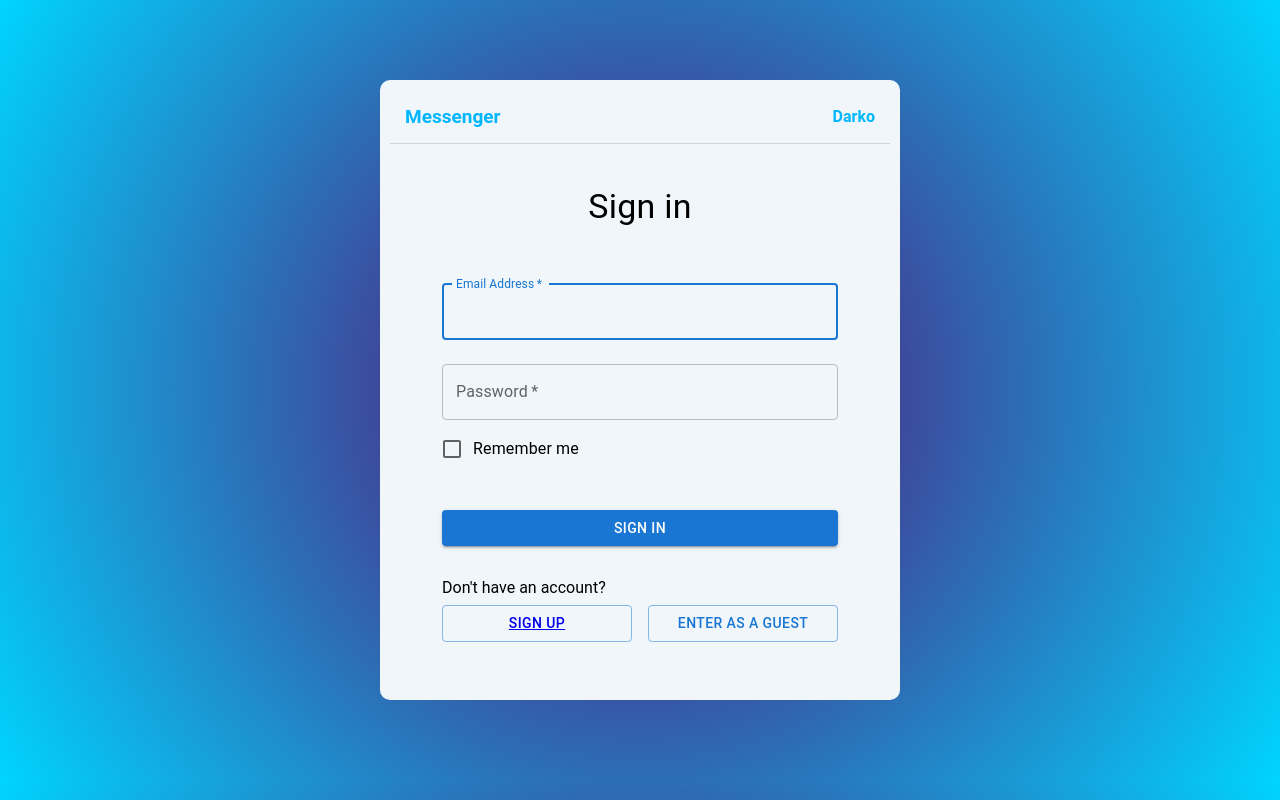
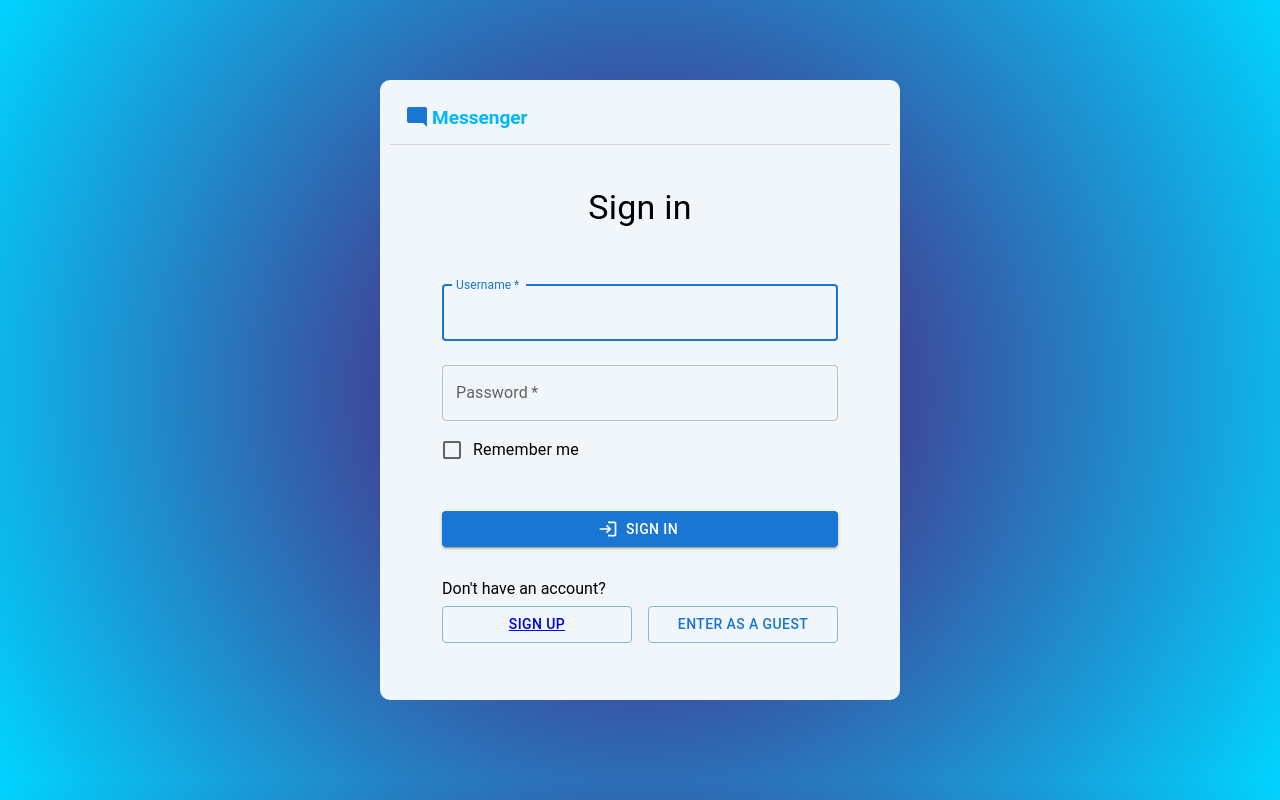
Before and after one commit to darko-14/messenger, a React (Create React App) app in the folder client/: page /login in a window 1280 px wide. Built offline with nearby package versions, Linux system fonts and the light colour scheme.

Commit message:
UI changes

```diff
--- a/client/package.json
+++ b/client/package.json
@@ -4,6 +4,7 @@
   "private": true,
   "dependencies": {
     "@emotion/styled": "^11.11.0",
+    "@mui/icons-material": "^5.14.19",
     "@mui/material": "^5.14.20",
     "@testing-library/jest-dom": "^5.17.0",
     "@testing-library/react": "^13.4.0",
--- a/client/src/App.tsx
+++ b/client/src/App.tsx
@@ -1,66 +1,115 @@
-import React from "react"
-import { Routes, Route, Navigate } from 'react-router-dom'
-import Login from "./pages/Auth/Login"
-import Register from "./pages/Auth/Register"
-import Menu from "./pages/Menu/Menu"
-import Chat from "./pages/Chat/Chat"
-import { UserType } from "./types/types"
-import UserContext from "./context/UserContext"
-import './styles/style.scss'
+import React from "react";
+import { Routes, Route, Navigate } from "react-router-dom";
+import Login from "./pages/Auth/Login";
+import Register from "./pages/Auth/Register";
+import Menu from "./pages/Menu/Menu";
+import Chat from "./pages/Chat/Chat";
+import { UserType } from "./types/types";
+import UserContext from "./context/UserContext";
+import "./styles/style.scss";
+import ModeCommentIcon from "@mui/icons-material/ModeComment";
+import LogoutIcon from "@mui/icons-material/Logout";
 
-type PropsType = {}
+type PropsType = {};
 
 type StateType = {
-  user: any
-}
+  user: any;
+};
 
 class App extends React.Component<PropsType, StateType> {
-
-  private fakeUser: UserType
+  private fakeUser: UserType;
 
   constructor(props: any) {
-    super(props)
+    super(props);
     this.state = {
-      user: null
-    }
+      user: null,
+    };
 
     this.fakeUser = {
       username: "Darko",
-        isAdmin: true
+      isAdmin: true,
+    };
   }
 
-  }
+  registerUser = ({
+    username,
+    password,
+  }: {
+    username: string;
+    password: string;
+  }) => {
+    alert("register:" + username);
+  };
 
-  registerUser = () => {}
+  enterAsGuest = () => {
+    alert("hello guest");
+  };
+
+  login = ({ username, password }: { username: string; password: string }) => {
+    alert("login:" + username);
+  };
+
+  logout = () => {
+    alert("logged out");
+    this.setState({ user: null });
+    // remove from localstorage
+  };
 
   render(): React.ReactNode {
     return (
       <div className="app">
         <div className="header">
-            <div className="logo">Messenger</div>
+          <div className="logo">
+            <ModeCommentIcon color="primary" />
+            <div>Messenger</div>
+          </div>
+
+          {this.state.user ? (
+            <div className="space-between">
+              <LogoutIcon
+                color="primary"
+                sx={{ cursor: "pointer" }}
+                onClick={this.logout}
+              />
               <div className="user">{this.fakeUser.username}</div>
             </div>
+          ) : (
+            <></>
+          )}
+        </div>
         <div className="main">
-            {
-              !this.state.user ?
+          {!this.state.user ? (
             <Routes>
-                {!this.state.user && <Route path="*" element={<Navigate replace to="/login" />}/>}
-                <Route path="/login" element={<Login />}/>
-                <Route path="/register" element={<Register registerUser={this.registerUser}/>}/>
-              </Routes> :
+              {!this.state.user && (
+                <Route path="*" element={<Navigate replace to="/login" />} />
+              )}
+              <Route
+                path="/login"
+                element={
+                  <Login
+                    enterAsGuest={this.enterAsGuest}
+                    login={this.enterAsGuest}
+                  />
+                }
+              />
+              <Route
+                path="/register"
+                element={<Register registerUser={this.registerUser} />}
+              />
+            </Routes>
+          ) : (
             <UserContext.Provider value={this.fakeUser}>
               <Routes>
-                  <Route path="*" element={<Navigate replace to="/menu" />}/>
-                  <Route path="/menu" element={<Menu />}/>
-                  <Route path="/chat" element={<Chat />}/>
+                <Route path="*" element={<Navigate replace to="/menu" />} />
+                <Route path="/menu" element={<Menu />} />
+                <Route path="/chat" element={<Chat />} />
               </Routes>
             </UserContext.Provider>
-            }
+          )}
         </div>
       </div>
-      )
+    );
+  }
 }
 
-}
-
-export default App
+export default App;
--- a/client/src/pages/Auth/Login.tsx
+++ b/client/src/pages/Auth/Login.tsx
@@ -1,8 +1,8 @@
 import React from "react";
 import { Link } from "react-router-dom";
+import LoginIcon from "@mui/icons-material/Login";
 import {
   Container,
-  CssBaseline,
   Box,
   Typography,
   TextField,
@@ -12,10 +12,38 @@ import {
   Grid,
 } from "@mui/material";
 
-class Login extends React.Component {
-  handleSubmit = () => {};
+type PropTypes = {
+  enterAsGuest: () => void;
+  login: ({
+    username,
+    password,
+  }: {
+    username: string;
+    password: string;
+  }) => void;
+};
 
-  enterAsGuest = () => {};
+type StateTypes = {
+  username: string;
+  password: string;
+};
+
+class Login extends React.Component<PropTypes, StateTypes> {
+  constructor(props: PropTypes) {
+    super(props);
+    this.state = {
+      username: "",
+      password: "",
+    };
+  }
+
+  handleSubmit = () => {
+    this.props.login(this.state);
+  };
+
+  enterAsGuest = () => {
+    this.props.enterAsGuest();
+  };
 
   render(): React.ReactNode {
     return (
@@ -32,31 +60,24 @@ class Login extends React.Component {
             Sign in
           </Typography>
 
-          <Box
-            component="form"
-            onSubmit={this.handleSubmit}
-            noValidate
-            sx={{ mt: 5 }}
-          >
+          <Box sx={{ mt: 5 }}>
             <TextField
+              value={this.state.username}
+              onChange={(e) => this.setState({ username: e.target.value })}
               margin="normal"
               required
               fullWidth
-              id="email"
-              label="Email Address"
-              name="email"
-              autoComplete="email"
+              label="Username"
               autoFocus
             />
             <TextField
+              value={this.state.password}
+              onChange={(e) => this.setState({ password: e.target.value })}
               margin="normal"
               required
               fullWidth
-              name="password"
               label="Password"
               type="password"
-              id="password"
-              autoComplete="current-password"
             />
             <FormControlLabel
               control={<Checkbox value="remember" color="primary" />}
@@ -67,20 +88,18 @@ class Login extends React.Component {
               type="submit"
               fullWidth
               variant="contained"
+              onClick={this.handleSubmit}
               sx={{ mt: 5, mb: 4 }}
+              startIcon={<LoginIcon />}
             >
               Sign In
             </Button>
-
+          </Box>
+        </Box>
         <div>Don't have an account?</div>
         <Grid container mb={2} gap={2}>
           <Grid item xs>
-                <Button
-                  onClick={this.enterAsGuest}
-                  fullWidth
-                  variant="outlined"
-                  sx={{ mt: 1, mb: 4 }}
-                >
+            <Button fullWidth variant="outlined" sx={{ mt: 1, mb: 4 }}>
               <Link to="/register">Sign Up</Link>
             </Button>
           </Grid>
@@ -95,8 +114,6 @@ class Login extends React.Component {
             </Button>
           </Grid>
         </Grid>
-          </Box>
-        </Box>
       </Container>
     );
   }
--- a/client/src/pages/Auth/Register.tsx
+++ b/client/src/pages/Auth/Register.tsx
@@ -1,6 +1,7 @@
 import React from "react";
 import "../../styles/style.scss";
 import { Link } from "react-router-dom";
+import PersonIcon from "@mui/icons-material/Person";
 import {
   Container,
   Box,
@@ -13,7 +14,13 @@ import {
 } from "@mui/material";
 
 type PropTypes = {
-  registerUser: () => void;
+  registerUser: ({
+    username,
+    password,
+  }: {
+    username: string;
+    password: string;
+  }) => void;
 };
 
 type StateTypes = {
@@ -32,7 +39,12 @@ class Register extends React.Component<PropTypes, StateTypes> {
     };
   }
 
-  handleSubmit = () => {};
+  handleSubmit = () => {
+    this.props.registerUser({
+      username: this.state.username,
+      password: this.state.password,
+    });
+  };
 
   render(): React.ReactNode {
     return (
@@ -52,7 +64,7 @@ class Register extends React.Component<PropTypes, StateTypes> {
           <Box
             component="form"
             onSubmit={this.handleSubmit}
-            noValidate
+            // noValidate
             sx={{ mt: 2 }}
           >
             <TextField
@@ -61,10 +73,9 @@ class Register extends React.Component<PropTypes, StateTypes> {
               margin="normal"
               required
               fullWidth
-              id="email"
+              id="username"
               label="Username"
               autoComplete="username"
-              autoFocus
             />
             <TextField
               value={this.state.password}
@@ -85,7 +96,6 @@ class Register extends React.Component<PropTypes, StateTypes> {
               margin="normal"
               required
               fullWidth
-              error
               label="Confirm Password"
               type="password"
               id="confirm_password"
@@ -99,16 +109,17 @@ class Register extends React.Component<PropTypes, StateTypes> {
               type="submit"
               fullWidth
               variant="contained"
-              sx={{ mt: 3, mb: 4 }}
+              sx={{ mt: 1, mb: 4 }}
+              startIcon={<PersonIcon />}
             >
               Sign Up
             </Button>
-
+          </Box>
+        </Box>
         <div>Already have an account?</div>
         <Grid container mb={2} gap={2}>
           <Grid item xs>
             <Button
-                  onClick={this.handleSubmit}
               fullWidth
               variant="outlined"
               sx={{ mt: 1, mb: 4 }}
@@ -117,9 +128,6 @@ class Register extends React.Component<PropTypes, StateTypes> {
             </Button>
           </Grid>
         </Grid>
-
-          </Box>
-        </Box>
       </Container>
     );
   }
--- a/client/src/styles/style.scss
+++ b/client/src/styles/style.scss
@@ -33,6 +33,10 @@ body {
   color: $primary_color;
   font-size: 19px;
   font-weight: 700;
+  display: flex;
+  justify-content: space-between;
+  align-items: center;
+  gap: 3px;
 }
 
 .user {
@@ -85,3 +89,10 @@ body {
 .members {
   border: $default_border;
 }
+
+.space-between {
+  display: flex;
+  justify-content: space-between;
+  align-items: center;
+  gap: 5px;
+}
```
Also changed, not shown: 2 other files (tests, documents, lock files or other folders). Lines whose indentation alone changed are shown as unchanged.
